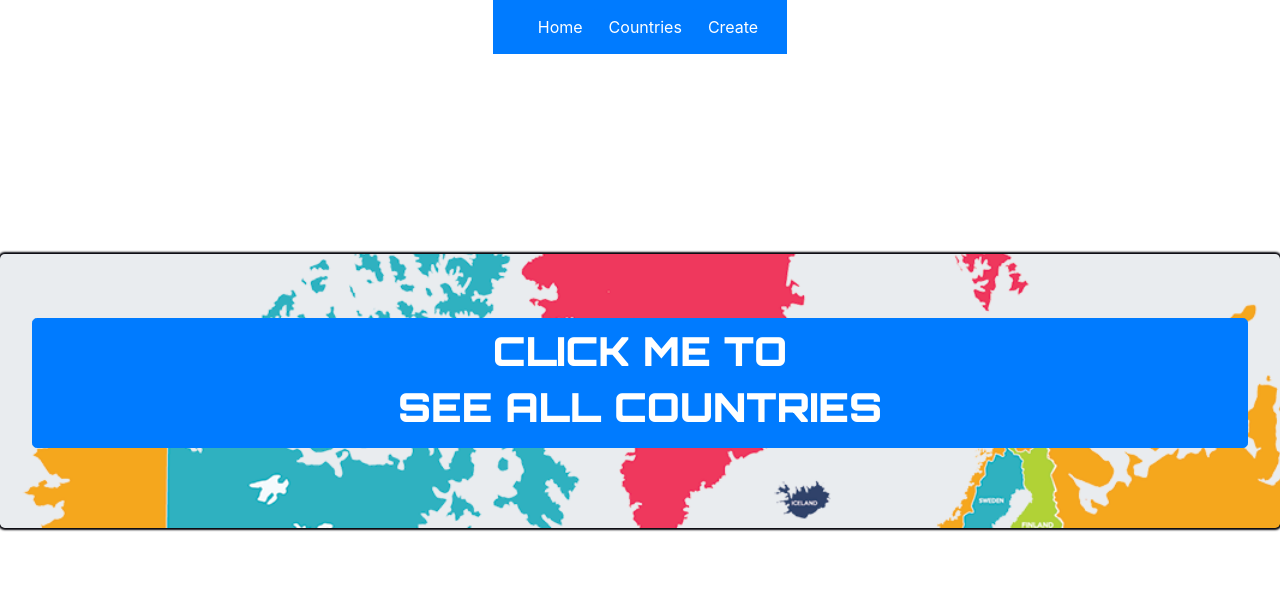
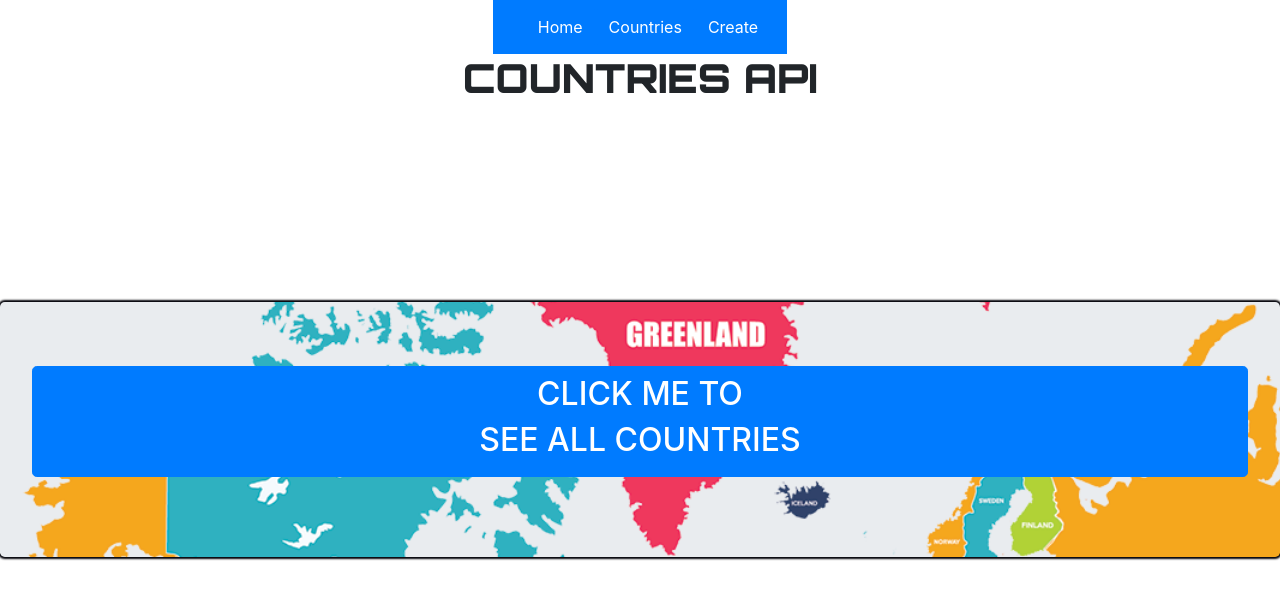
Before and after one commit to Levani1111/apifront, a React (Create React App) app: page / in a window 1280 px wide. Shown: the top 600 px of the page. Built offline with nearby package versions, Linux system fonts and the light colour scheme.

Commit message:
update title at home page

```diff
--- a/src/App.css
+++ b/src/App.css
@@ -61,7 +61,8 @@ img {
   height: 166px;
 }
 
-h1{
+h1 {
+  text-align: center;
   font-family:  'Orbitron', sans-serif;
 }
 
--- a/src/components/Home.js
+++ b/src/components/Home.js
@@ -5,13 +5,14 @@ import { Link } from "react-router-dom";
 
 function Home(props) {
   return (
-    <div >
-      <Jumbotron className="jumbotron" >
+    <div>
+      <h1>COUNTRIES API</h1>
+      <Jumbotron className="jumbotron">
         <p className="homeText">
           <Link to="/countries">
             <Button type="button" className="btn btn-primary btn-lg btn-block">
-              <h1>CLICK ME TO </h1>
-              <h1>SEE ALL COUNTRIES</h1>
+              <h2>CLICK ME TO </h2>
+              <h2>SEE ALL COUNTRIES</h2>
             </Button>
           </Link>
         </p>
```
